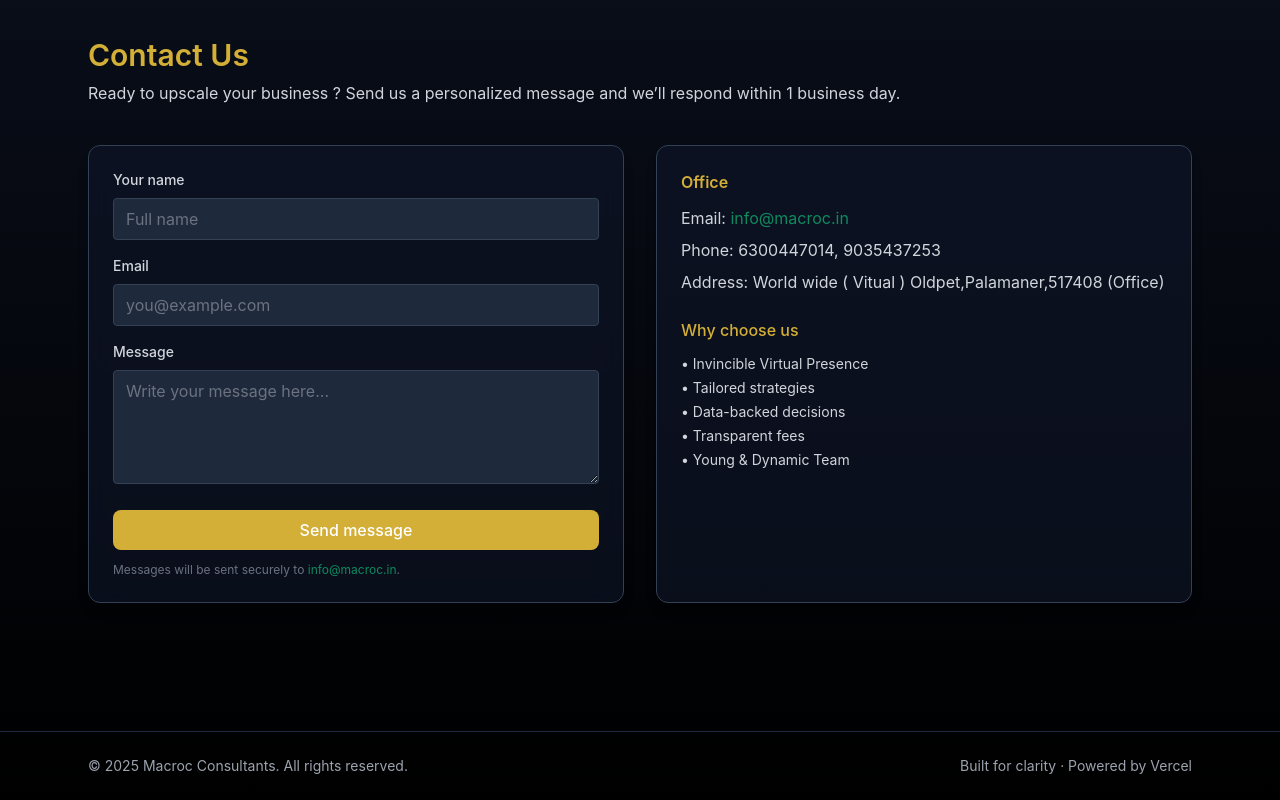
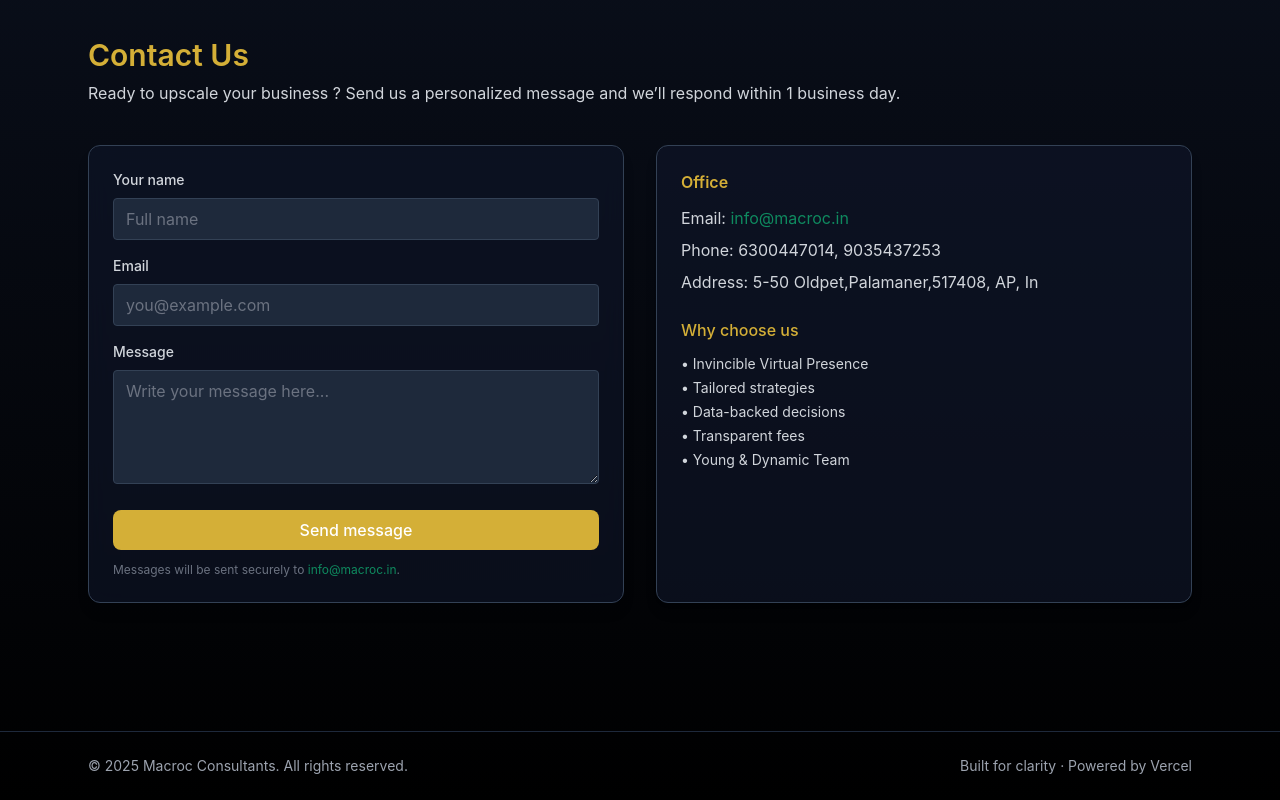
Before and after one commit to MacrocConsultants/Macroc-consultants-site, a Next.js app: page / in a window 1280 px wide. Shown: the part 1945-2745 px from the top of the page. Built offline with nearby package versions, Linux system fonts and the light colour scheme.

Commit message:
Update address in contact information

```diff
--- a/pages/index.js
+++ b/pages/index.js
@@ -307,7 +307,7 @@ export default function Home() {
                 </p>
                 <p className="mt-2 text-gray-300">Phone: 6300447014, 9035437253</p>
                 <p className="mt-2 text-gray-300">
-                  Address: World wide ( Vitual )  Oldpet,Palamaner,517408 (Office)
+                  Address: 5-50 Oldpet,Palamaner,517408, AP, In
                 </p>
 
                 <div className="mt-6">
```
